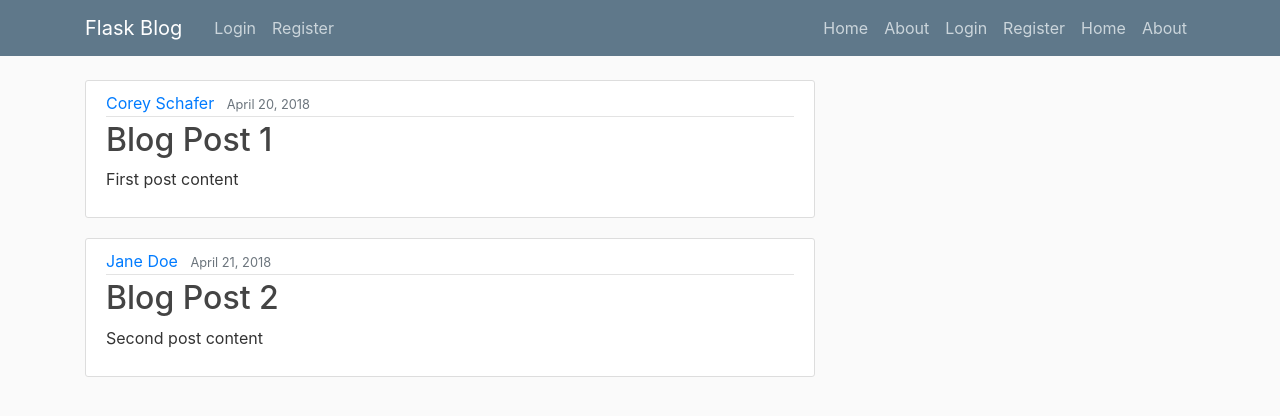
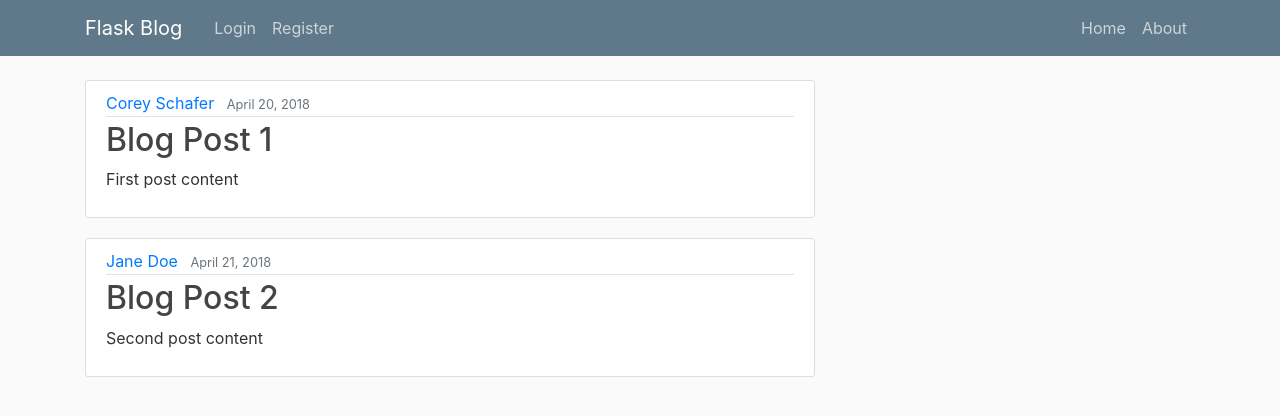
Before and after one commit to mariobp-NHH/Data-Base-Flaskblog-V1, a Flask app: page / in a window 1280 px wide. Shown: the top 416 px of the page. Run offline with Flask 2, Linux system fonts and the light colour scheme; some libraries are stand-ins or nearby versions.

Commit message:
Merge remote-tracking branch 'origin/main'

```diff
--- a/flaskblog/templates/layout.html
+++ b/flaskblog/templates/layout.html
@@ -26,7 +26,6 @@
           </button>
           <div class="collapse navbar-collapse" id="navbarToggle">
             <div class="navbar-nav mr-auto">
-
               <a class="nav-item nav-link" href="{{ url_for('login') }}">Login</a>
               <a class="nav-item nav-link" href="{{ url_for('register') }}">Register</a>
             </div>
@@ -34,15 +33,6 @@
             <div class="navbar-nav">
               <a class="nav-item nav-link" href="{{ url_for('home') }}">Home</a>
               <a class="nav-item nav-link" href="{{ url_for('about') }}">About</a>
-
-              <a class="nav-item nav-link" href="/">Login</a>
-              <a class="nav-item nav-link" href="/about">Register</a>
-            </div>
-            <!-- Navbar Right Side -->
-            <div class="navbar-nav">
-              <a class="nav-item nav-link" href="/login">Home</a>
-              <a class="nav-item nav-link" href="/register">About</a>
-
             </div>
           </div>
         </div>
@@ -51,7 +41,6 @@
     <main role="main" class="container">
       <div class="row">
         <div class="col-md-8">
-
           {% with messages = get_flashed_messages(with_categories=true) %}
             {% if messages %}
               {% for category, message in messages %}
@@ -61,7 +50,6 @@
               {% endfor %}
             {% endif %}
           {% endwith %}
-
           {% block content %}{% endblock %}
         </div>
       </div>
```
